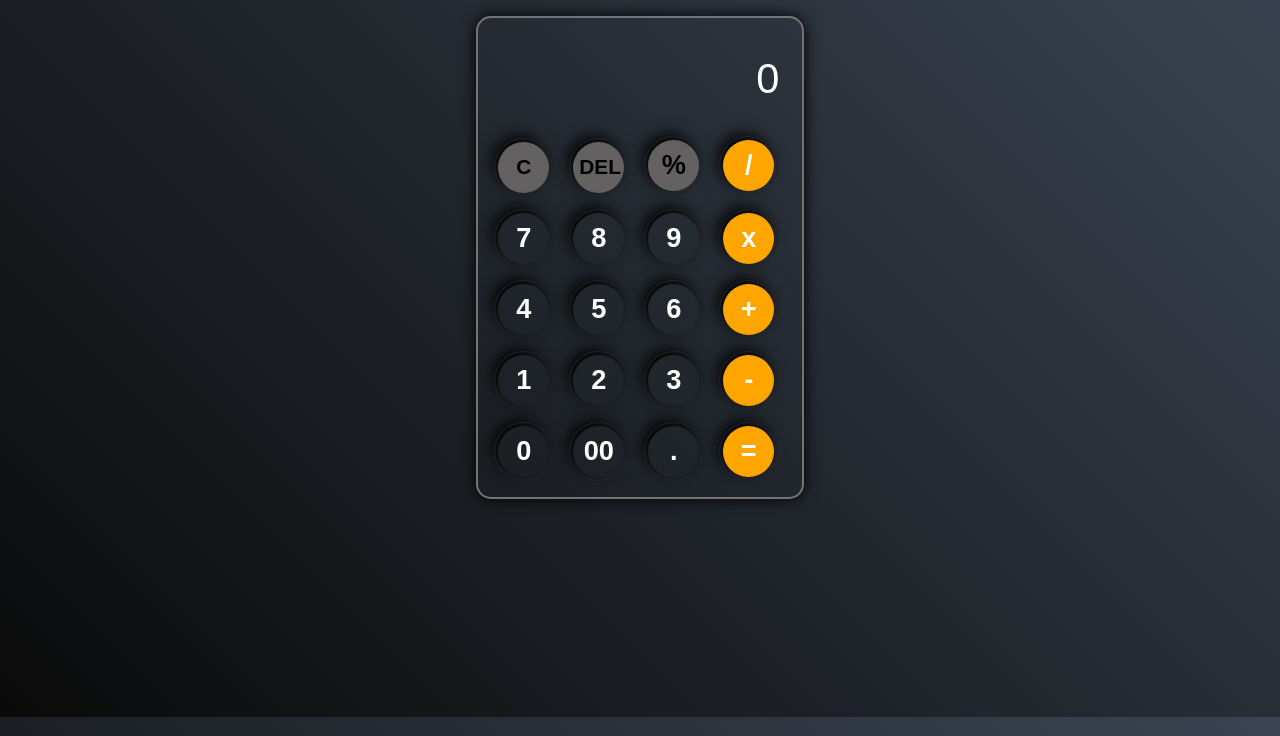
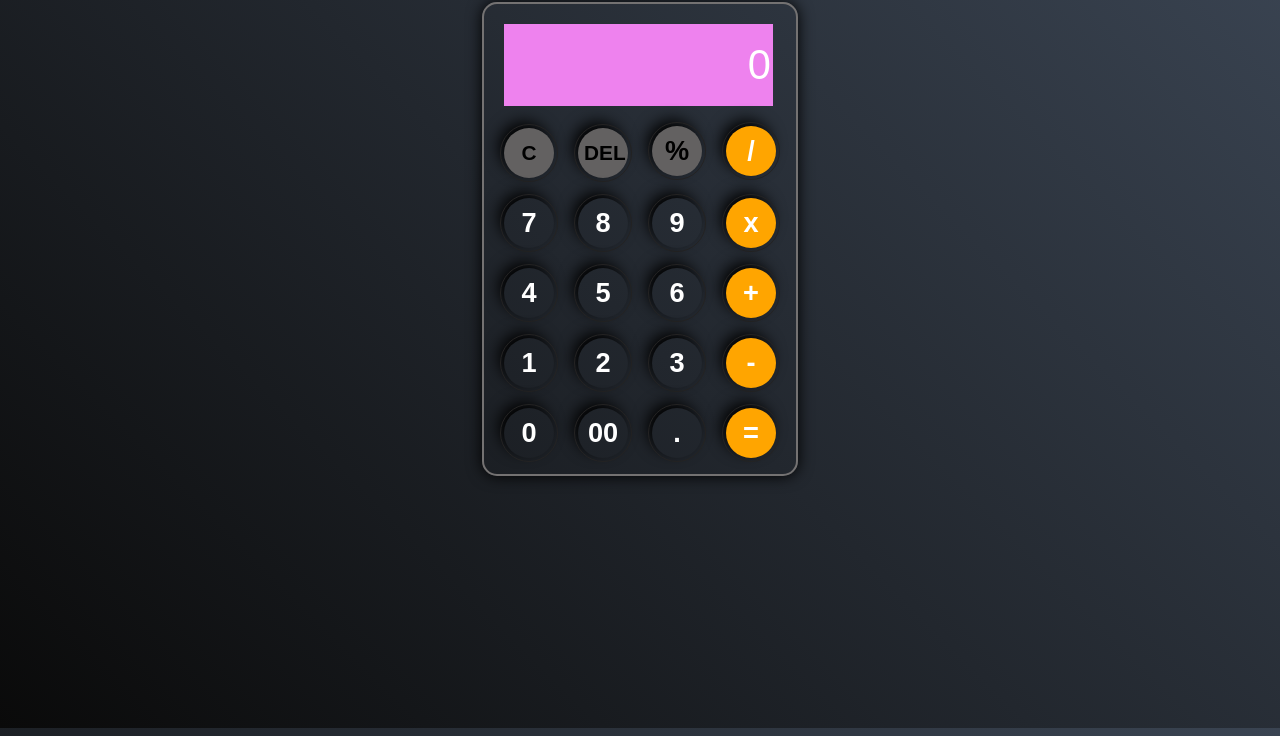
Before and after one commit to keerthanarajeev/calculator, a plain HTML site: page index.html in a window 1280 px wide. Shown: the part 64-800 px from the top of the page. Drawn offline with Linux system fonts and the light colour scheme; a web font is replaced by a local one.

Commit message:
calculator

```diff
--- a/style.css
+++ b/style.css
@@ -7,37 +7,39 @@ h1
     text-align: center;
     font-family: 'Chakra Petch', sans-serif;
          color: rgb(241, 233, 219);
+         margin-top: 6px;
 }
 
 body
 {
     background: linear-gradient(45deg, #0a0a0a, #3a4452);
-    height: 94vh;
+    height:97vh ;
 }
 
 .calc
 {
-    width: 24%;
-    height: 67%;
+    width: 292px;
+    height: 450px;
     margin: auto;
     padding: 10px;
     border-radius: 10px;
     box-shadow: 0 0 15px #000;
     border: 2px solid rgb(116, 114, 114);
     border-radius: 15px;
+
 }
 #output
 {
-    background-color: transparent;
+    /* background-color: transparent; */
+    background-color: violet;
     color: white;
     cursor: pointer;
     height: 80px;
-    width: 92%;
+    width: 265px;
     margin: 10px;
     border: none;
     outline: none;
     font-size: 2.6rem;
-    border-radius: 10px;
     text-align: right;
 }
 input::placeholder
@@ -48,8 +50,8 @@ input::placeholder
 {
     background-color: transparent;
     color: white;
-    width: 51px;
-    height: 51px;
+    width: 50px;
+    height: 50px;
     font-weight: 600;
     font-size: 1.7rem;
     margin: 10px;
@@ -80,3 +82,13 @@ input::placeholder
 }
 #delete,#clear
 {font-size: 1.3rem;}
+
+
+@media (max-width: 600px)
+{
+        #clear, #delete{font-size: 1rem;}
+
+
+
+
+}
```
